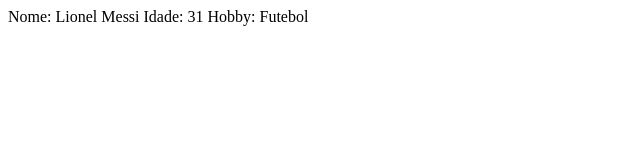
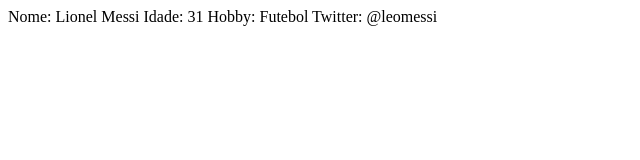
Before and after one commit to gsoares23/bootcamgit, a plain HTML site: page index.html in a window 1280 px wide. Shown: the whole page, without its empty margins (0-640 px from the left). Drawn offline with Linux system fonts and the light colour scheme.

Commit message:
adiciona twitter
adicionei o login do twitter na pagina index.html

```diff
--- a/index.html
+++ b/index.html
@@ -9,6 +9,7 @@
     Nome: Lionel Messi
     Idade: 31
     Hobby: Futebol
+    Twitter: @leomessi
   </body>
 
 </html>
```
